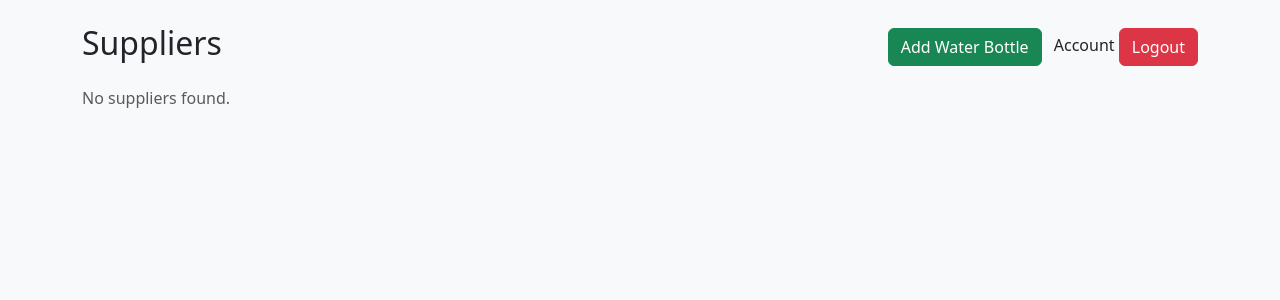
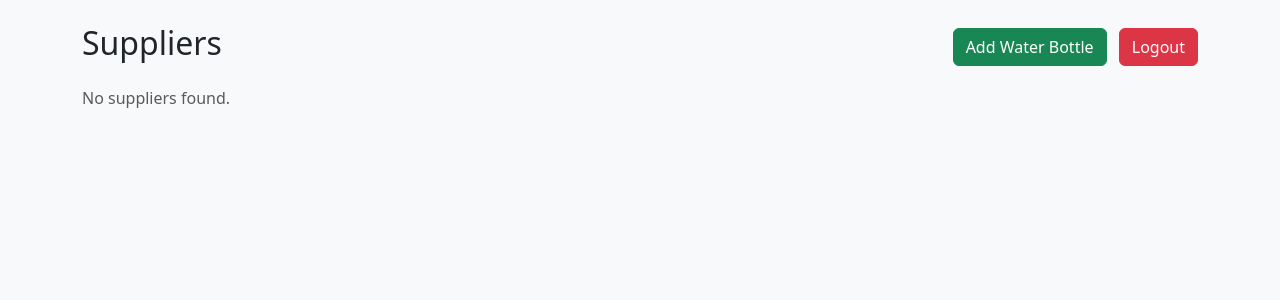
Before and after one commit to rhnmrgrtt/M6P-DjangoForms-DollerHerreraParico, a Django app: template MyInventoryApp/templates/MyInventoryApp/view_supplier.html in a window 1280 px wide. Shown: the top 300 px of the page. Run offline with Django 3.2, Linux system fonts and the light colour scheme; the template is opened without the code that fills it, so the values that code supplies are empty.

Commit message:
Slight layout issues

```diff
--- a/MyInventoryApp/templates/MyInventoryApp/view_supplier.html
+++ b/MyInventoryApp/templates/MyInventoryApp/view_supplier.html
@@ -13,7 +13,7 @@
             <a href="{% url 'add_bottle' %}" class="btn btn-success me-2">Add Water Bottle</a>
             {% if account %}
             <a href="{% url 'manage_account' pk=account.pk %}" class="btn btn-secondary me-2">Manage Account</a>
-            {% endif %} Account</a>
+            {% endif %}
             <a href="{% url 'logout' %}" class="btn btn-danger">Logout</a>
         </div>
     </div>
```
